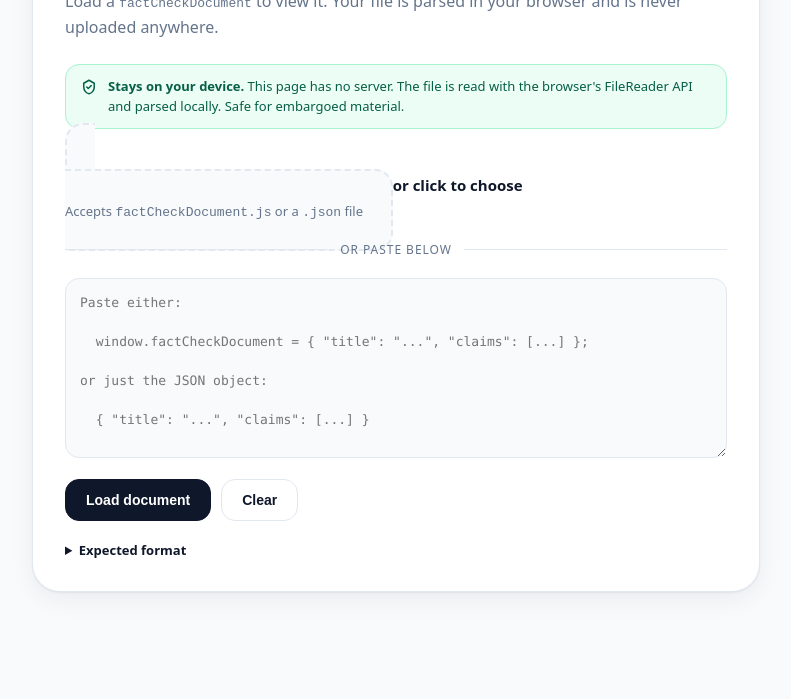
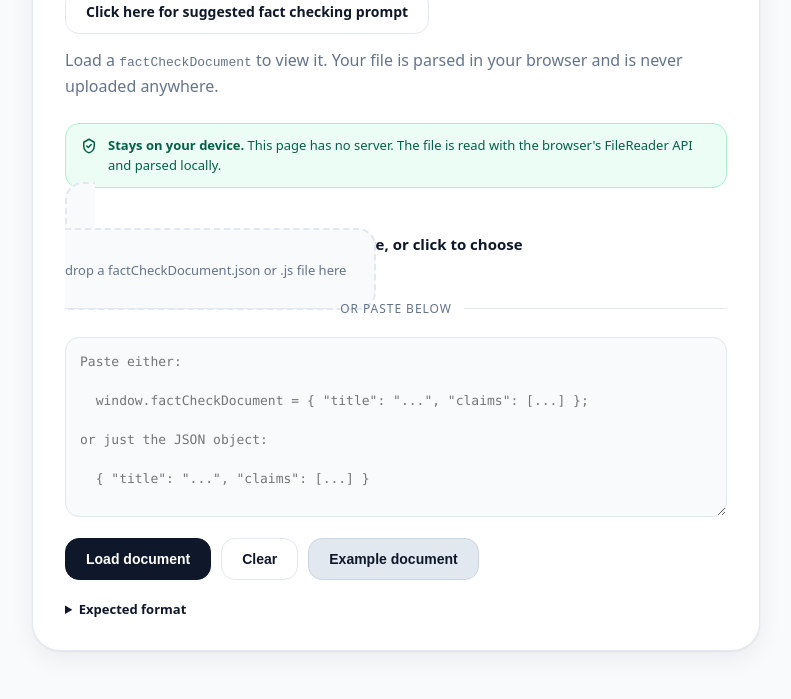
Before and after one commit to nikostro/factcheck-viewer, a plain HTML site: page index.html in a window 1280 px wide. Shown: the part 131-830 px from the top of the page, without its empty margins (244-1035 px from the left). Before the commit the page ends 800 px from the top, so only its background shows below. Drawn offline with Linux system fonts and the light colour scheme.

Commit message:
Update loader copy, add example doc button, and inline claim detail panel

```diff
--- a/index.html
+++ b/index.html
@@ -74,6 +74,9 @@
     .icon-sm{width:16px;height:16px}
     .header-row{display:flex;align-items:center;gap:12px;margin-bottom:8px}
     .section-note{margin:6px 0 0;color:var(--muted);font-size:14px}
+    .top-link-wrap{margin-bottom:14px}
+    .top-link-btn{text-decoration:none}
+    .top-link-btn:hover{text-decoration:none}
     @media (max-width: 980px){
       .layout,.modal-grid{grid-template-columns:1fr}
       .metrics{min-width:0;width:100%}
@@ -88,7 +91,7 @@
     .drop-zone{border:2px dashed var(--border);border-radius:18px;padding:28px;text-align:center;background:#f8fafc;transition:.15s;cursor:pointer}
     .drop-zone:hover, .drop-zone.dragover{border-color:#94a3b8;background:#f1f5f9}
     .drop-zone strong{display:block;margin-bottom:4px;font-size:15px}
-    .drop-zone span{color:var(--muted);font-size:13px}
+    .drop-zone span{color:var(--muted);font-size:13px;white-space:nowrap}
     .or-divider{display:flex;align-items:center;gap:12px;margin:20px 0;color:var(--muted);font-size:12px;text-transform:uppercase;letter-spacing:.08em}
     .or-divider::before, .or-divider::after{content:"";flex:1;height:1px;background:var(--border)}
     textarea.paste-box{width:100%;min-height:180px;padding:14px;border-radius:14px;border:1px solid var(--border);background:#f8fafc;font-family:ui-monospace,SFMono-Regular,Menlo,Monaco,Consolas,monospace;font-size:13px;line-height:1.5;outline:none;resize:vertical}
@@ -97,6 +100,8 @@
     .btn:hover{background:#f8fafc}
     .btn-primary{background:var(--text);color:#fff;border-color:var(--text)}
     .btn-primary:hover{background:#1e293b}
+    .btn-gray{background:#e2e8f0;color:#0f172a;border-color:#cbd5e1}
+    .btn-gray:hover{background:#cbd5e1}
     .btn:disabled{opacity:.5;cursor:not-allowed}
     .actions-row{display:flex;gap:10px;margin-top:16px;flex-wrap:wrap}
     .err{margin-top:14px;padding:12px 14px;border-radius:12px;background:var(--red-soft);color:var(--red-text);border:1px solid var(--red-pill);font-size:13px;display:none}
@@ -106,6 +111,14 @@
     details.help{margin-top:20px;font-size:13px;color:var(--muted)}
     details.help summary{cursor:pointer;font-weight:600;color:var(--text)}
     details.help pre{background:#f1f5f9;padding:12px;border-radius:10px;overflow:auto;font-size:12px;margin-top:8px}
+    .viewer-wrap{position:relative}
+    .inline-detail{position:absolute;inset:0;background:#fff;border:1px solid var(--border);border-radius:24px;box-shadow:var(--shadow);z-index:5;overflow:hidden}
+    .inline-detail .modal-scroll{max-height:calc(100vh - 250px)}
+    .claim-highlight.checked{opacity:.45}
+    @media (max-width: 980px){
+      .inline-detail{position:fixed;left:16px;right:16px;top:16px;bottom:16px;border-radius:20px}
+      .inline-detail .modal-scroll{max-height:none;height:calc(100% - 72px)}
+    }
   </style>
 </head>
 <body>
@@ -118,6 +131,59 @@
   <script>
     /* ---------- Loader: parse a pasted/uploaded factCheckDocument ---------- */
     (function loaderInit() {
+      const SUGGESTED_PROMPT_URL = "https://docs.google.com";
+      const exampleDocument = {
+        title: "Example fact-check document",
+        subtitle: "Demo content to preview the interface",
+        description: "Use this sample to explore highlights, claims, and sources.",
+        passageHeading: "Original passage",
+        claimsHeading: "Claims index",
+        passage: "A short example passage.",
+        segments: [
+          { text: "City records show that " },
+          { text: "the bridge opened in 2018", claimIds: ["C1"], verdict: "green" },
+          { text: ", while officials said " },
+          { text: "it came in under budget", claimIds: ["C2"], verdict: "yellow" },
+          { text: ". The speech also claimed that " },
+          { text: "ridership doubled in the first year", claimIds: ["C3"], verdict: "red" },
+          { text: "." }
+        ],
+        claims: [
+          {
+            id: "C1",
+            claim: "The bridge opened in 2018.",
+            verdict: "green",
+            check: "Construction and opening records confirm a 2018 opening date.",
+            sourceQuote: "Public records list the opening ceremony in September 2018.",
+            snippet: "the bridge opened in 2018",
+            sources: [{ title: "Example city release", url: "https://example.com/source-1" }]
+          },
+          {
+            id: "C2",
+            claim: "The bridge came in under budget.",
+            verdict: "yellow",
+            check: "Available reports show mixed estimates; final audited numbers are unclear.",
+            sourceQuote: "The final accounting is pending external audit.",
+            snippet: "it came in under budget",
+            sources: [{ title: "Example budget report", url: "https://example.com/source-2" }]
+          },
+          {
+            id: "C3",
+            claim: "Ridership doubled in the first year.",
+            verdict: "red",
+            check: "Transit statistics indicate growth, but not a doubling year-over-year.",
+            sourceQuote: "Ridership increased 32% compared to the prior year.",
+            snippet: "ridership doubled in the first year",
+            sources: [{ title: "Example transit data", url: "https://example.com/source-3" }]
+          }
+        ],
+        legend: {
+          green: "directly confirmed",
+          yellow: "check / clarification needed",
+          blue: "quote verification needed"
+        }
+      };
+
       const app = document.getElementById("app");
       const reloadBar = document.getElementById("reloadBar");
       const reloadBtn = document.getElementById("reloadBtn");
@@ -128,16 +194,19 @@
           <div class="loader-wrap">
             <div class="loader-panel">
               <h1>Fact-check viewer</h1>
+              <div class="top-link-wrap">
+                <a class="btn top-link-btn" href="${SUGGESTED_PROMPT_URL}" target="_blank" rel="noreferrer">Click here for suggested fact checking prompt</a>
+              </div>
               <p class="sub">Load a <code>factCheckDocument</code> to view it. Your file is parsed in your browser and is never uploaded anywhere.</p>
 
               <div class="privacy-note">
                 <svg width="18" height="18" viewBox="0 0 24 24" fill="none" stroke="currentColor" stroke-width="2" stroke-linecap="round" stroke-linejoin="round" style="flex-shrink:0;margin-top:1px"><path d="M12 3l7 4v5c0 5-3.5 8.5-7 9-3.5-.5-7-4-7-9V7l7-4Z"/><path d="m9 12 2 2 4-4"/></svg>
-                <span><strong>Stays on your device.</strong> This page has no server. The file is read with the browser's FileReader API and parsed locally. Safe for embargoed material.</span>
+                <span><strong>Stays on your device.</strong> This page has no server. The file is read with the browser's FileReader API and parsed locally.</span>
               </div>
 
               <label for="fileInput" class="drop-zone" id="dropZone">
                 <strong>Drop a file here, or click to choose</strong>
-                <span>Accepts <code>factCheckDocument.js</code> or a <code>.json</code> file</span>
+                <span>drop a factCheckDocument.json or .js file here</span>
                 <input id="fileInput" type="file" accept=".js,.json,application/json,text/javascript" style="display:none" />
               </label>
 
@@ -148,6 +217,7 @@
               <div class="actions-row">
                 <button id="loadBtn" class="btn btn-primary">Load document</button>
                 <button id="clearBtn" class="btn">Clear</button>
+                <button id="exampleBtn" class="btn btn-gray">Example document</button>
               </div>
 
               <div id="err" class="err"></div>
@@ -179,6 +249,7 @@
         const pasteBox = document.getElementById("pasteBox");
         const loadBtn = document.getElementById("loadBtn");
         const clearBtn = document.getElementById("clearBtn");
+        const exampleBtn = document.getElementById("exampleBtn");
         const errEl = document.getElementById("err");
 
         function showError(msg) {
@@ -243,6 +314,11 @@
           parseAndBoot(text);
         });
         clearBtn.addEventListener("click", () => { pasteBox.value = ""; clearError(); });
+        exampleBtn.addEventListener("click", () => {
+          pasteBox.value = JSON.stringify(exampleDocument, null, 2);
+          clearError();
+          parseAndBoot(pasteBox.value);
+        });
 
         fileInput.addEventListener("change", (e) => readFile(e.target.files[0]));
 
@@ -300,6 +376,7 @@
         query: "",
         selectedIds: null,
         activeId: null,
+        checkedIds: new Set(),
       };
 
       function esc(s) {
@@ -376,7 +453,7 @@
               </div>
             </div>
 
-            <div class="layout">
+            <div class="layout viewer-wrap">
               <section class="panel section">
                 <h2>${esc(doc.passageHeading || "Original passage")}</h2>
                 <p class="section-note">The prose remains continuous; only the claim-bearing language is color-coded.</p>
@@ -385,7 +462,8 @@
                     ${(doc.segments || []).map((segment, idx) => {
                       if (!segment.claimIds || !segment.verdict) return esc(segment.text);
                       const title = segment.claimIds.map(id => `#${id}: ${cm[id]?.claim || ""}`).join("\\n\\n");
-                      return `<button class="claim-highlight" data-claim-ids="${segment.claimIds.join(",")}" title="${esc(title)}" style="${verdictStyles[segment.verdict].bg}">${esc(segment.text)}</button>`;
+                      const checkedClass = segment.claimIds.some(id => state.checkedIds.has(id)) ? " checked" : "";
+                      return `<button class="claim-highlight${checkedClass}" data-claim-ids="${segment.claimIds.join(",")}" title="${esc(title)}" style="${verdictStyles[segment.verdict].bg}">${esc(segment.text)}</button>`;
                     }).join("")}
                   </p>
                 </div>
@@ -434,6 +512,7 @@
       function openClaims(ids) {
         state.selectedIds = ids;
         state.activeId = ids[0];
+        ids.forEach(id => state.checkedIds.add(id));
         render();
       }
 
@@ -455,9 +534,14 @@
           return;
         }
 
-        overlay.className = "overlay open";
-        overlay.innerHTML = `
-          <div class="modal" role="dialog" aria-modal="true" aria-label="Claim detail">
+        overlay.className = "overlay";
+        const asideSection = app.querySelector(".layout aside.section");
+        if (!asideSection) return;
+        asideSection.style.position = "relative";
+        const existing = asideSection.querySelector(".inline-detail");
+        if (existing) existing.remove();
+        asideSection.insertAdjacentHTML("beforeend", `
+          <div class="inline-detail" role="dialog" aria-modal="false" aria-label="Claim detail">
             <div class="modal-header">
               <div>
                 <div class="header-row">${pill(activeClaim.verdict)} <span class="muted" style="font-size:14px;font-weight:600">Claim ${esc(activeClaim.id)}</span></div>
@@ -509,13 +593,10 @@
               </div>
             </div>
           </div>
-        `;
+        `);
 
-        overlay.onclick = (e) => {
-          if (e.target === overlay) closeModal();
-        };
         document.getElementById("closeModal").onclick = closeModal;
-        overlay.querySelectorAll("[data-tab-id]").forEach(el => {
+        asideSection.querySelectorAll("[data-tab-id]").forEach(el => {
           el.addEventListener("click", () => {
             state.activeId = el.getAttribute("data-tab-id");
             renderModal();
```
